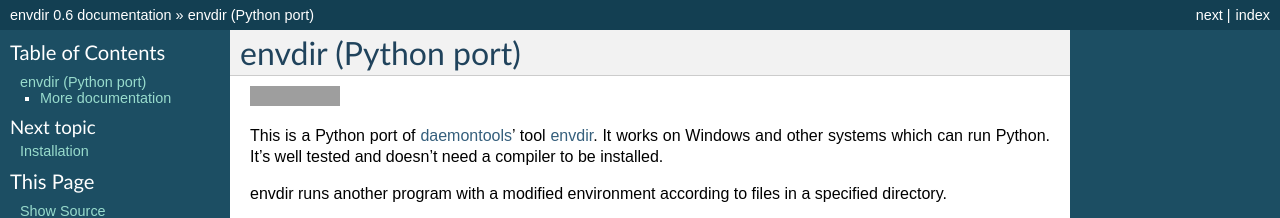
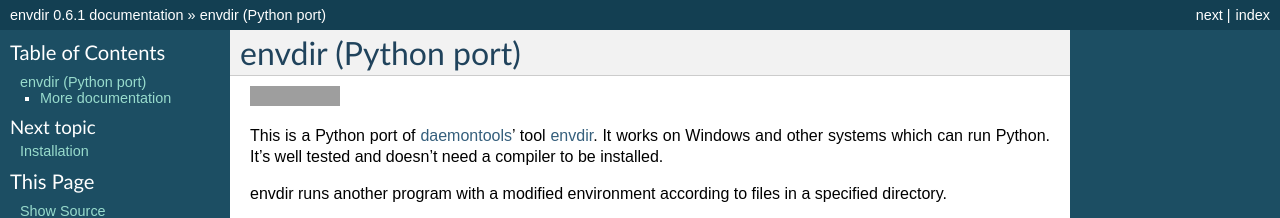
Before and after one commit to jezdez/envdir, a Sphinx documentation site: the page built from docs/index.rst, in a window 1280 px wide and 900 px high. Shown: the top 218 px of the window. Built offline with Sphinx 7.4.7, drawn with Linux system fonts in a browser that asks for light colours; some of the changed text lies outside the part shown; grey boxes are pictures that could not be loaded.

Commit message:
Updated version.

```diff
--- a/docs/conf.py
+++ b/docs/conf.py
@@ -52,9 +52,9 @@
 # built documents.
 #
 # The short X.Y version.
-version = '0.6'
+version = '0.6.1'
 # The full version, including alpha/beta/rc tags.
-release = '0.6'
+release = '0.6.1'
 
 # The language for content autogenerated by Sphinx. Refer to documentation
 # for a list of supported languages.
--- a/envdir/version.py
+++ b/envdir/version.py
@@ -1 +1 @@
-__version__ = '0.6'  # noqa
+__version__ = '0.6.1'  # noqa
```
